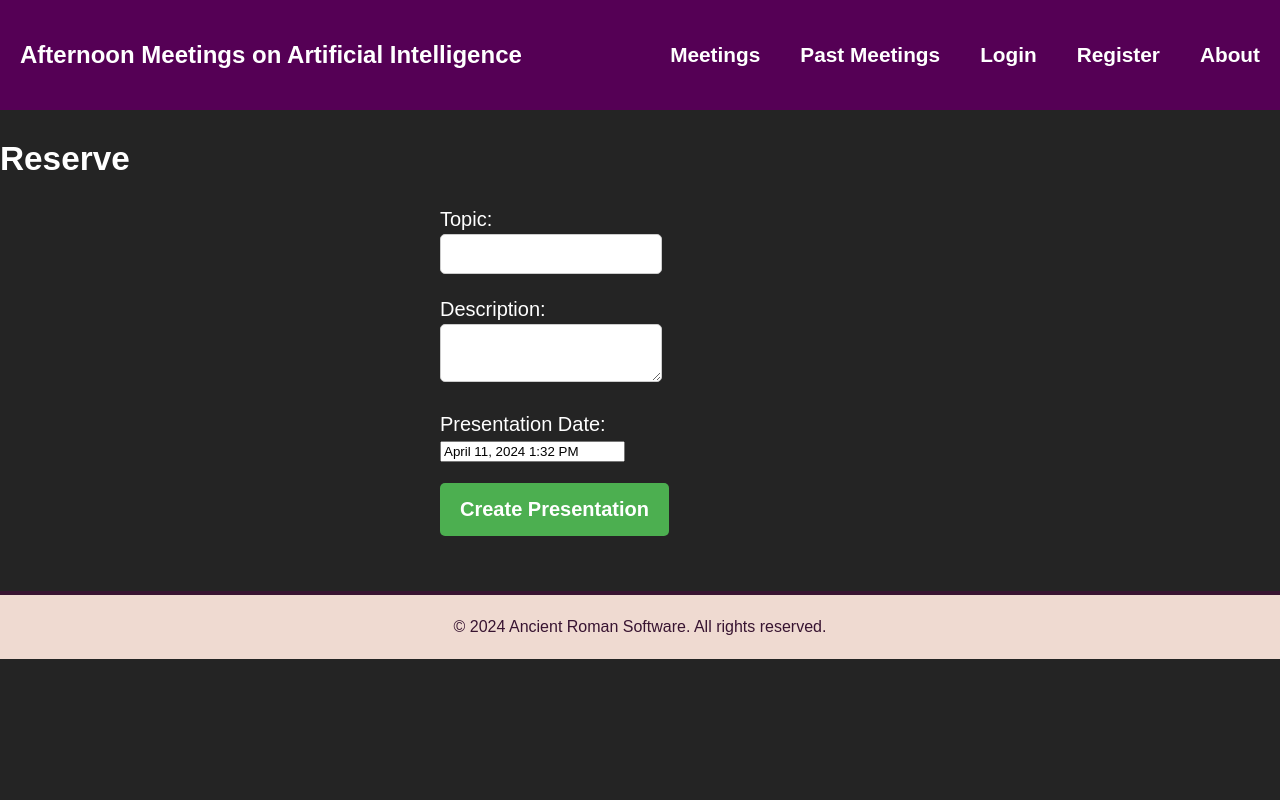
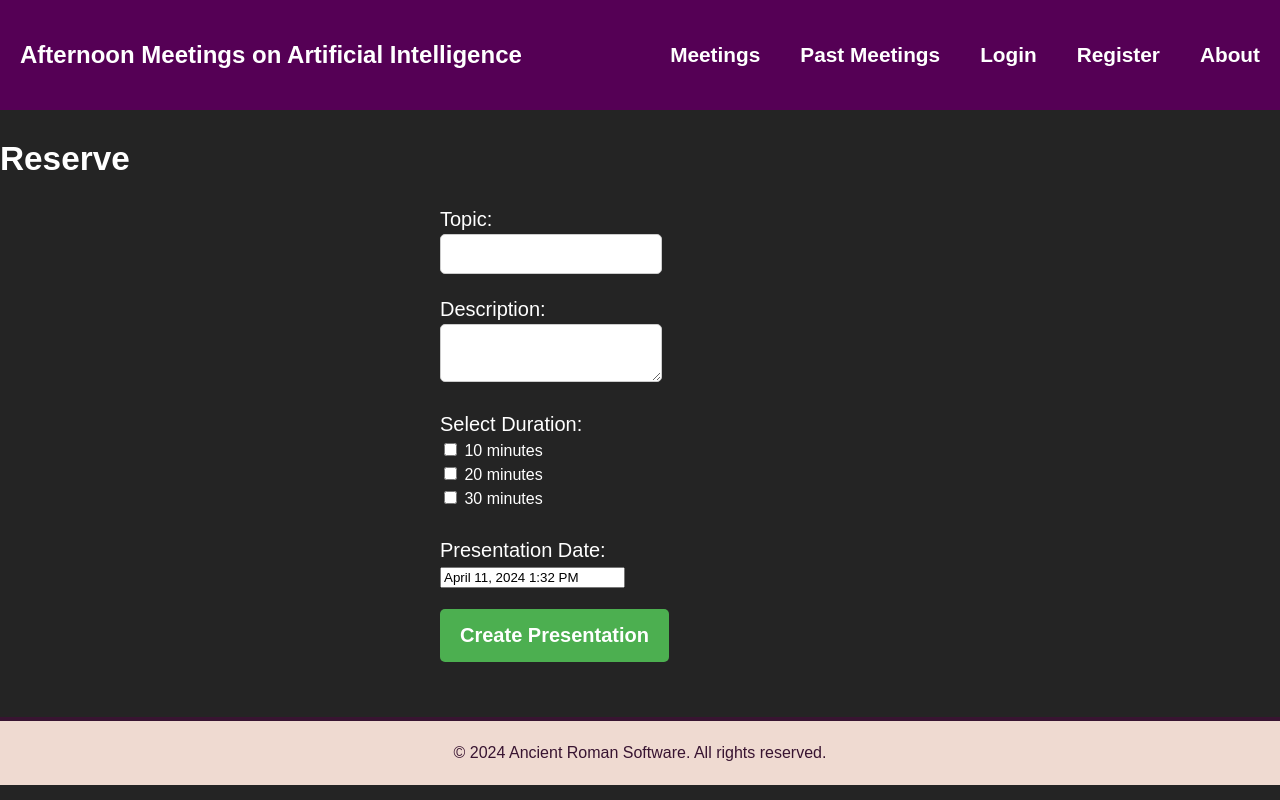
Before and after one commit to MihaiCatalin22/AMAI-FE, a React (Vite) app: page /reserve in a window 1280 px wide. Built offline with nearby package versions, Linux system fonts and the light colour scheme; no server answers.

Commit message:
update
it looks like the time is hardcoded somewhere but i cant find it

```diff
--- a/src/Services/EventService.js
+++ b/src/Services/EventService.js
@@ -29,9 +29,9 @@ const EventService = {
 
     searchEventsByTopic: (topic) => axios.get(`${API_URL}/${afterSlash}/search?topic=${topic}`),
 
-    getAvailableSlots: (date) => {
+    getAvailableSlots: (date, duration) => {
         return axios.get(`${API_URL}/${afterSlash}/availableSlots`, {
-            params: { date }
+            params: { date, duration }
         });
     },
 
--- a/src/Style/Pages.css
+++ b/src/Style/Pages.css
@@ -29,6 +29,9 @@ body {
 .medium-text{
     color: white;
     font-size: 15pt;
+}
+.small-text{
+    color: white;
 }
 
 .button {
--- a/src/components/PresentationForm.jsx
+++ b/src/components/PresentationForm.jsx
@@ -13,6 +13,7 @@ const PresentationForm = () => {
   const [showSuccessModal, setShowSuccessModal] = useState(false);
   const [availableSlots, setAvailableSlots] = useState([]);
   const [selectedFileName, setSelectedFileName] = useState(null);
+  const [selectedDuration, setSelectedDuration] = useState(null);
 
   const handleDateChange = (date) => {
     setSelectedDate(date);
@@ -28,7 +29,8 @@ const PresentationForm = () => {
 
   const fetchAvailableSlots = () => {
     const formattedDate = selectedDate.toISOString().slice(0, 10);
-    EventService.getAvailableSlots(formattedDate)
+    const duration = selectedDuration ? parseInt(selectedDuration) : 10;
+    EventService.getAvailableSlots(formattedDate, duration)
       .then(response => {
         setAvailableSlots(response.data);
       })
@@ -36,6 +38,7 @@ const PresentationForm = () => {
         console.error('Error fetching available slots:', error);
       });
   };
+
 
   const adjustDateToValidTimeSlot = (date) => {
     let adjustedDate = new Date(date);
@@ -73,18 +76,10 @@ const PresentationForm = () => {
         });
   };
 
-  // const handleFileInputChange = (e) => {
-  //   //setSelectedFile(e.target.files[0]);
-  // };
-
-  // const handleFileUpload = () => {
-  //   // here goes the upload logic, but for now we just show file name :D
-  //   if (selectedFile) {
-  //     console.log("Selected file:", selectedFile.name);
-  //   } else {
-  //     console.log("No file selected");
-  //   }
-  // };
+  const handleDurationChange = (event) => {
+    const value = event.target.value;
+    setSelectedDuration((prev) => (prev === value ? null : value));
+  };
 
   const SuccessModal = ({ onClose }) => {
     return (
@@ -94,16 +89,6 @@ const PresentationForm = () => {
             <button onClick={onClose} className="close-button">Close</button>
           </div>
           <div className="input-group">
-            {/* <label htmlFor="fileUpload" className="label">Upload File:</label>
-            <input
-                type="file"
-                id="fileUpload"
-                onChange={handleFileInputChange}
-                style={{ display: 'none' }}
-            /> */}
-            {/* <button onClick={() => document.getElementById('fileUpload').click()} className="file-button">Choose File</button>
-            <button onClick={handleFileUpload} className="upload-button">Upload</button>
-            {selectedFile && <p>Selected file: {selectedFileName}</p>} */}
           </div>
           <br></br>
         </div>
@@ -138,6 +123,46 @@ const PresentationForm = () => {
             />
           </div>
           <div className="input-group">
+            <div className="checkbox-group">
+              <label className="medium-text">Select Duration:</label>
+              <div className="small-text">
+                <input
+                  type="checkbox"
+                  id="duration10"
+                  name="duration"
+                  value="10"
+                  checked={selectedDuration === "10"}
+                  onChange={handleDurationChange}
+                  disabled={selectedDuration && selectedDuration !== "10"}
+                />
+                <label htmlFor="duration10"> 10 minutes</label>
+              </div>
+              <div className="small-text">
+                <input
+                  type="checkbox"
+                  id="duration20"
+                  name="duration"
+                  value="20"
+                  checked={selectedDuration === "20"}
+                  onChange={handleDurationChange}
+                  disabled={selectedDuration && selectedDuration !== "20"}
+                />
+                <label htmlFor="duration20"> 20 minutes</label>
+              </div>
+              <div className="small-text">
+                <input
+                  type="checkbox"
+                  id="duration30"
+                  name="duration"
+                  value="30"
+                  checked={selectedDuration === "30"}
+                  onChange={handleDurationChange}
+                  disabled={selectedDuration && selectedDuration !== "30"}
+                />
+                <label htmlFor="duration30"> 30 minutes</label>
+              </div>
+            </div>
+            <br/>
             <label htmlFor="presentationDate" className="medium-text">Presentation Date:</label>
             <DatePicker
               selected={selectedDate}
@@ -146,6 +171,8 @@ const PresentationForm = () => {
               filterDate={isTuesday}
               filterTime={(time) => {
                 const hours = time.getHours();
+                const duration = selectedDuration ? parseInt(selectedDuration) : 10;
+                const minutes = duration;
                 return hours === 16;
               }}
               minDate={new Date()}
```
Lines whose indentation alone changed are shown as unchanged.
